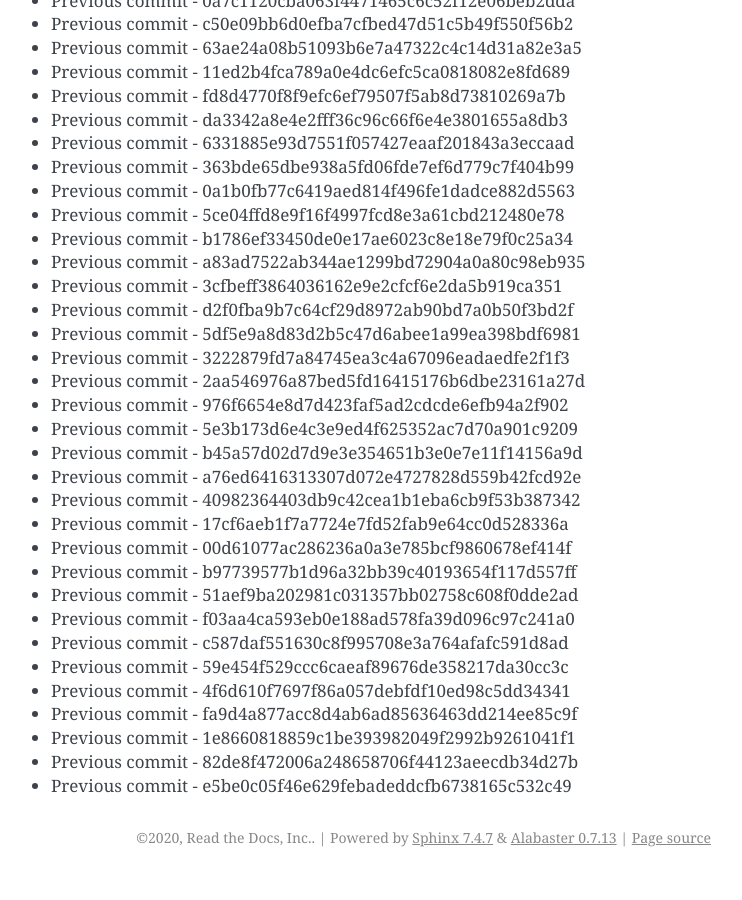
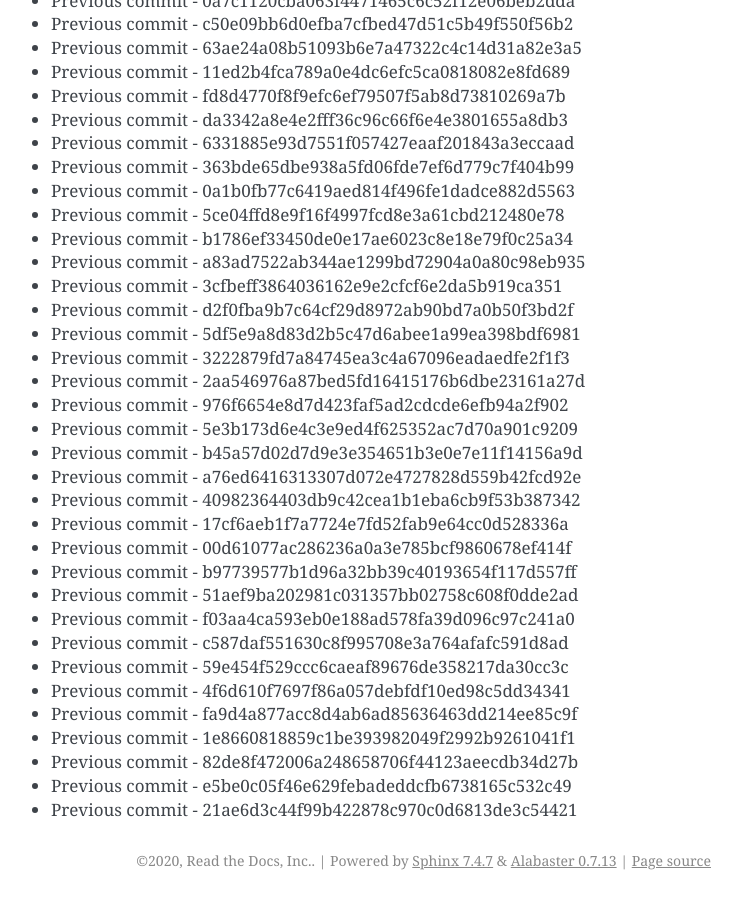
Before and after one commit to readthedocs/rtd-git-stresstest, a Sphinx documentation site: the page built from docs/updates.rst, in a window 1280 px wide and 900 px high, scrolled down 105504 px. Shown: the whole window, without its empty margins (399-1141 px from the left). Built offline with Sphinx 7.4.7, drawn with Linux system fonts in a browser that asks for light colours; before the commit the page ends 106381 px from its top, so only the background shows below that.

Commit message:
Generating commit from previous: 21ae6d3c44f99b422878c970c0d6813de3c54421

```diff
--- a/docs/updates.rst
+++ b/docs/updates.rst
@@ -4465,3 +4465,4 @@ It can be tested for any performance characteristics.
 * Previous commit - 1e8660818859c1be393982049f2992b9261041f1
 * Previous commit - 82de8f472006a248658706f44123aeecdb34d27b
 * Previous commit - e5be0c05f46e629febadeddcfb6738165c532c49
+* Previous commit - 21ae6d3c44f99b422878c970c0d6813de3c54421
```
